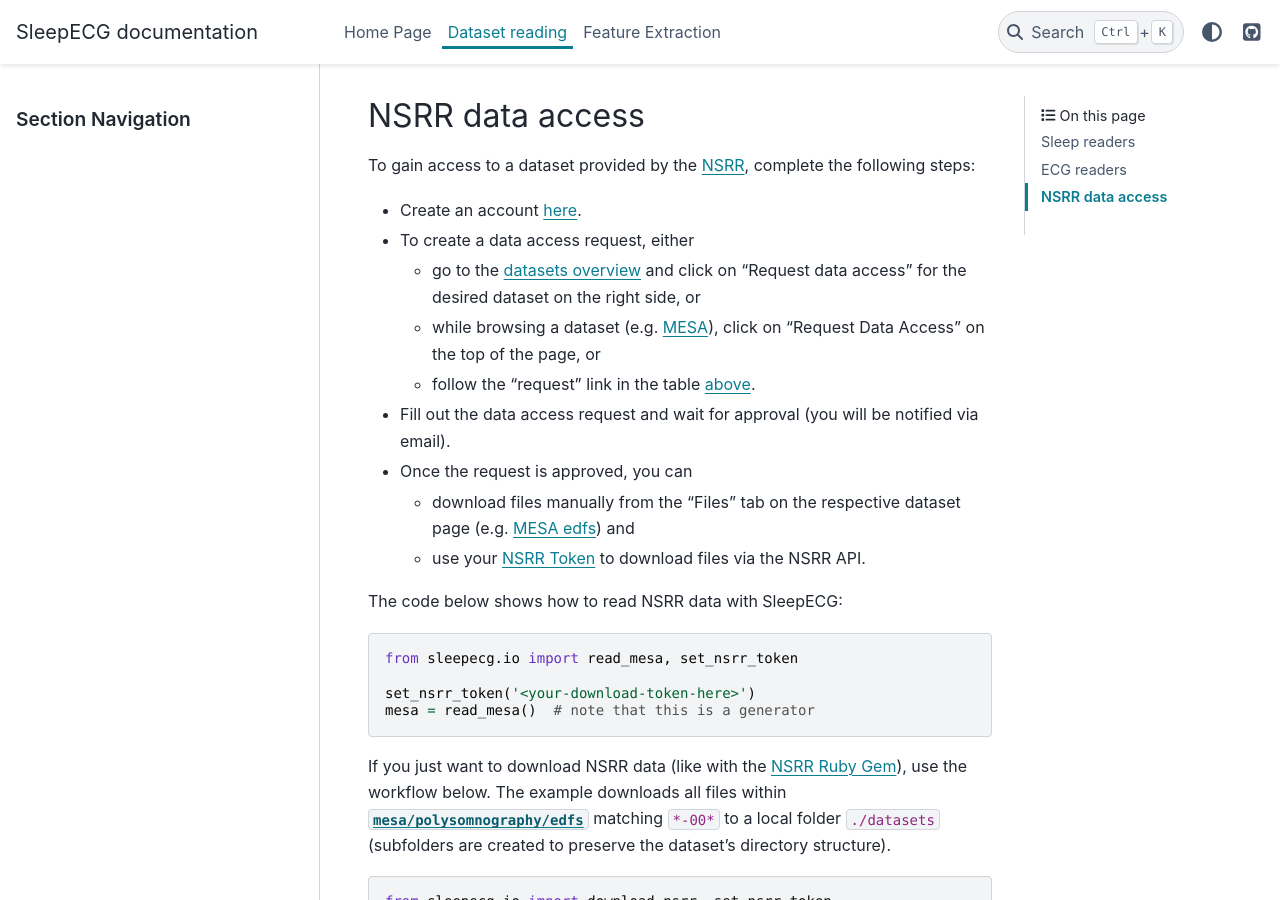
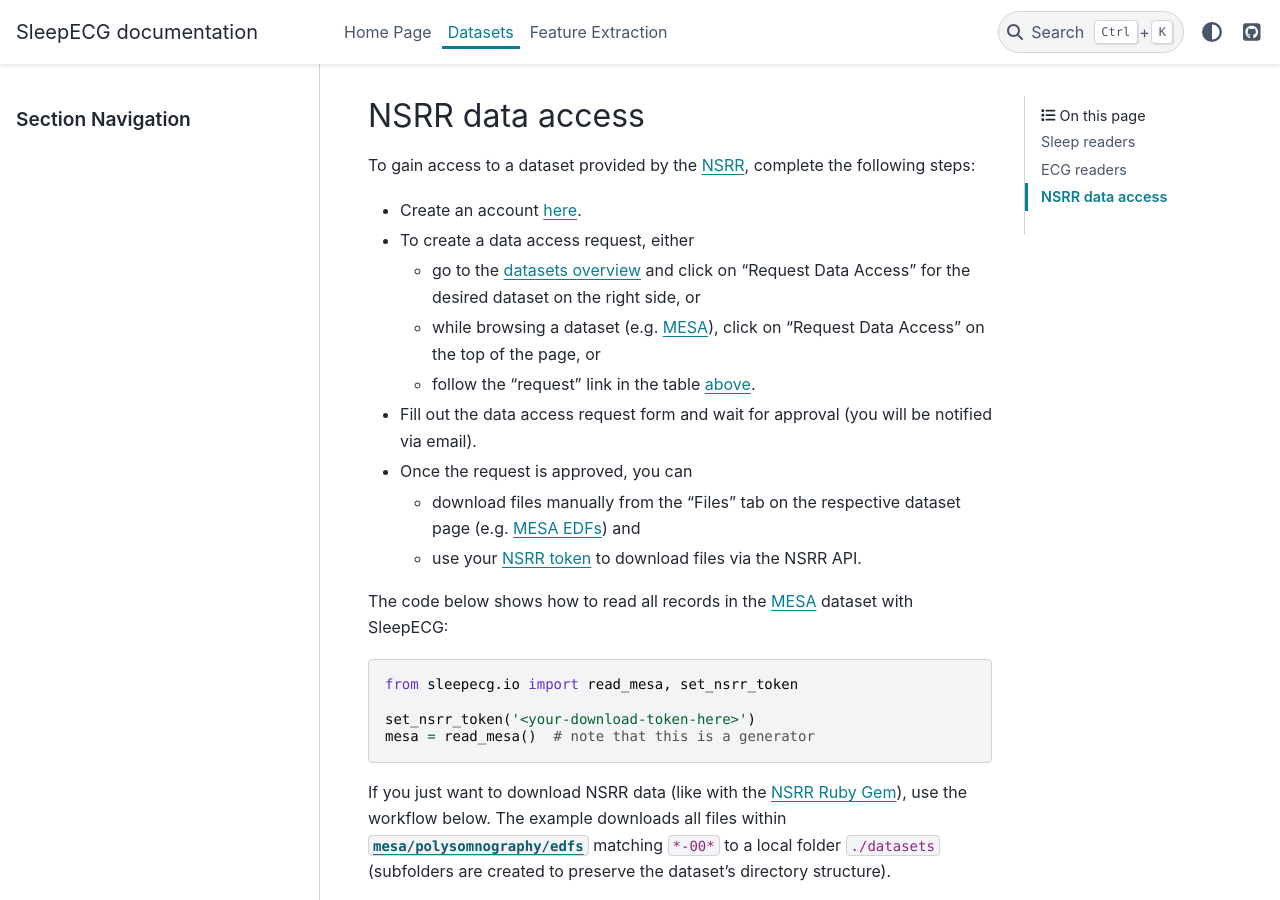
Before and after one commit to cbrnr/sleepecg, a Sphinx documentation site: the page built from doc/source/datasets.md, in a window 1280 px wide and 900 px high, scrolled down 971 px. Built offline with Sphinx 7.4.7 and the PyData theme 0.15.4, drawn with Linux system fonts in a browser that asks for light colours; pages that are not in the unit, such as notebooks, are missing from menus; some of the changed text lies outside the part shown.

Commit message:
apply suggestions from review

````diff
--- a/doc/source/dataset_reading.md
+++ b/doc/source/datasets.md
@@ -1,6 +1,6 @@
-(dataset_reading)=
-# Dataset reading
-SleepECG provides reader functions for various datasets. While all supported [PhysioNet](https://physionet.org/about/database/) datasets are accessible by everyone, the [NSRR](https://sleepdata.org/datasets) datasets require [submitting a data request](#nsrr-data-access).
+(datasets)=
+# Datasets
+SleepECG provides reader functions for various datasets. While all supported [PhysioNet](https://physionet.org/about/database/) datasets are accessible by everyone, the [NSRR](https://sleepdata.org/datasets) datasets require [submitting a data access request](#nsrr-data-access).
 
 ## Sleep readers
 |Reader|Dataset name|Annotated records|Raw data size|Access|
@@ -22,15 +22,15 @@
 To gain access to a dataset provided by the [NSRR](https://sleepdata.org), complete the following steps:
 - Create an account [here](https://sleepdata.org/join).
 - To create a data access request, either
-    - go to the [datasets overview](https://sleepdata.org/datasets/) and click on "Request data access" for the desired dataset on the right side, or
+    - go to the [datasets overview](https://sleepdata.org/datasets/) and click on "Request Data Access" for the desired dataset on the right side, or
     - while browsing a dataset (e.g. [MESA](https://sleepdata.org/datasets/mesa)), click on "Request Data Access" on the top of the page, or
     - follow the "request" link in the table [above](#sleep-readers).
-- Fill out the data access request and wait for approval (you will be notified via email).
+- Fill out the data access request form and wait for approval (you will be notified via email).
 - Once the request is approved, you can
-    - download files manually from the "Files" tab on the respective dataset page (e.g. [MESA edfs](https://sleepdata.org/datasets/mesa/files/polysomnography/edfs)) and
-    - use your [NSRR Token](https://sleepdata.org/token) to download files via the NSRR API.
+    - download files manually from the "Files" tab on the respective dataset page (e.g. [MESA EDFs](https://sleepdata.org/datasets/mesa/files/polysomnography/edfs)) and
+    - use your [NSRR token](https://sleepdata.org/token) to download files via the NSRR API.
 
-The code below shows how to read NSRR data with SleepECG:
+The code below shows how to read all records in the [MESA](https://sleepdata.org/datasets/mesa) dataset with SleepECG:
 ```python
 from sleepecg.io import read_mesa, set_nsrr_token
 
````
Also changed, not shown: README.md (+1 -1 lines), doc/source/index.md (+1 -1 lines).
